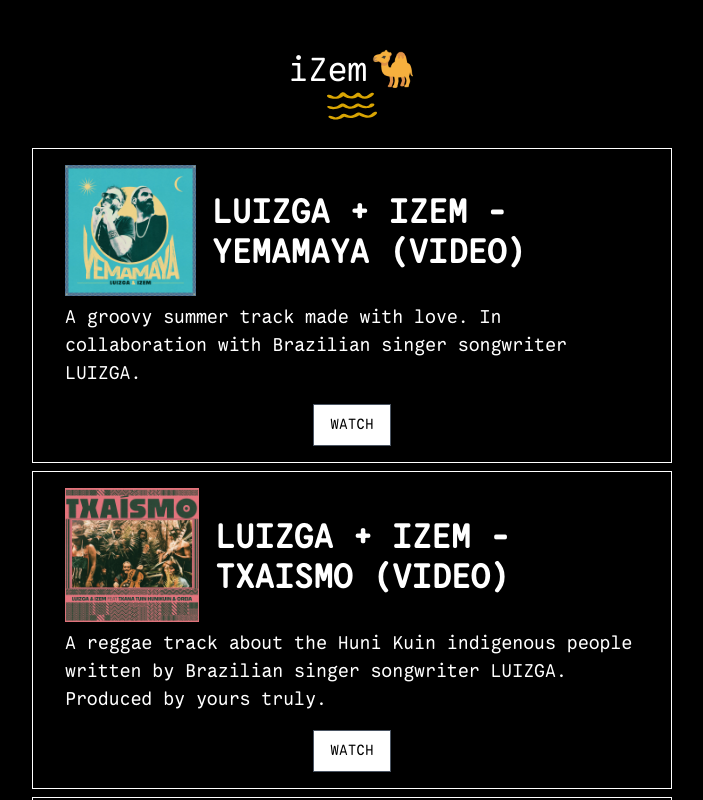
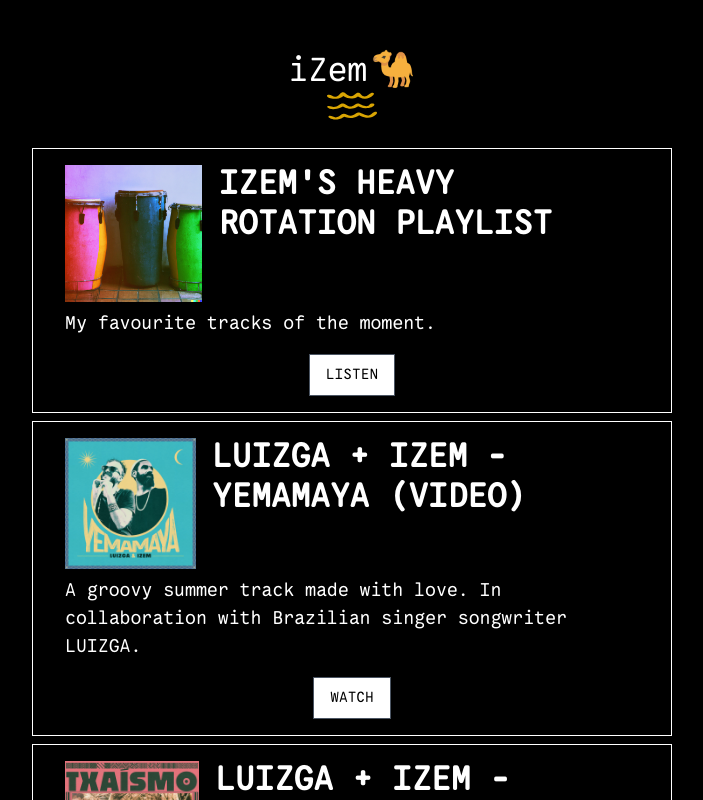
Before and after one commit to jeremieemk/linktree-izem, a Next.js app: page / in a window 1280 px wide. Shown: the top 800 px of the page, without its empty margins (288-991 px from the left). Built offline with nearby package versions, Linux system fonts and the light colour scheme.

Commit message:
new content

```diff
--- a/data/linkData.tsx
+++ b/data/linkData.tsx
@@ -1,4 +1,12 @@
 export const linkData = [
+	{
+		title: "iZem's Heavy Rotation Playlist",
+		description: "My favourite tracks of the moment.",
+		url: "https://open.spotify.com/playlist/1h3UnAa5Be9I1l0cXI9NGS",
+		img: "/img/tambores.png",
+		cta: "listen",
+		tags: ["video", "beat"],
+	},
 	{
 		title: "LUIZGA + iZem - Yemamaya (video)",
 		description: "A groovy summer track made with love. In collaboration with Brazilian singer songwriter LUIZGA.",
@@ -35,7 +43,7 @@ export const linkData = [
 		title: "...More stuff on my website",
 		description: "Read some background about my work + download free edits and remixes 🧸",
 		url: "https://www.izem.me/work",
-		img: "/img/tambores.png",
+		img: "/img/site.png",
 		cta: "visit",
 		tags: ["video", "beat"],
 	},
--- a/pages/components/LinkItem.tsx
+++ b/pages/components/LinkItem.tsx
@@ -24,10 +24,10 @@ const LinkItem = ({ link }: LinkItemProps) => {
 			>
 				<div>
 					<div className=" flex ">
-						<a href={link.url} target="_blank" rel="noreferrer">
+						<a href={link.url} target="_blank" rel="noreferrer" className="">
 							<Image
 								src={link.img}
-								alt="yemamaya album cover"
+								alt=""
 								width={200}
 								height={200}
 							/>
@@ -41,7 +41,7 @@ const LinkItem = ({ link }: LinkItemProps) => {
 							href={link.url}
 							target="_blank"
 							rel="noreferrer"
-							className=" px-4 flex items-center text-white text-2xl md:text-4xl uppercase font-bold "
+							className=" px-4 w-fullitems-center  text-white text-2xl md:text-4xl uppercase font-bold "
 						>
 							{link.title}
 						</motion.a>
--- a/pages/index.tsx
+++ b/pages/index.tsx
@@ -4,9 +4,9 @@ import LinkList from "./components/LinkList";
 
 const Home: NextPage = () => {
 	return (
-    <div className=" h-full w-full bg-black pb-10 ">
+    <div className=" h-full w-full bg-black pb-10	">
       <Header />
-      <div className="flex w-screen justify-center">
+      <div className="flex w-full justify-center">
         <LinkList />
       </div>
     </div>
```
Also changed, not shown: public/img/playlist.png (added), public/img/site.png (added).
